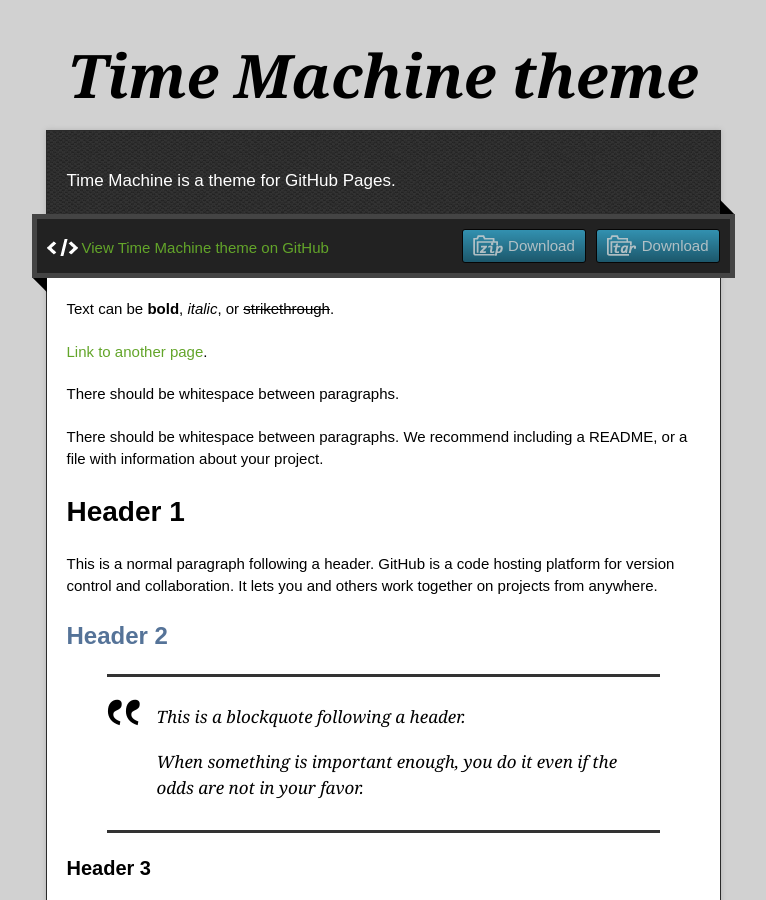
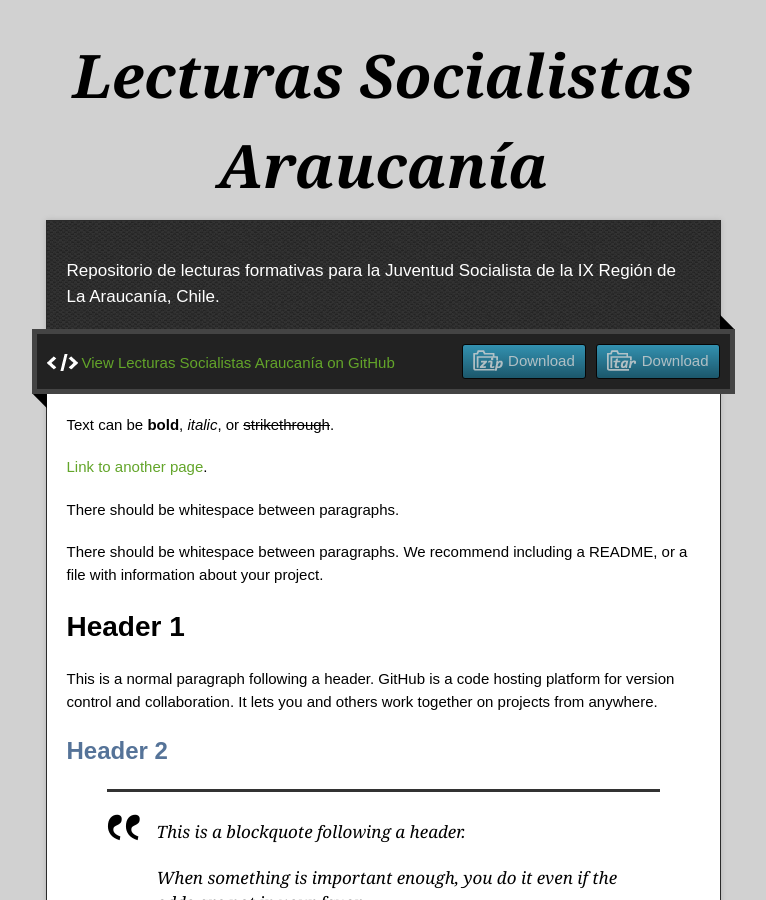
Before and after one commit to BUS-UFRO/Lecturas-Socialistas, a Jekyll site: the page built from index.md, in a window 1280 px wide and 900 px high. Shown: the whole window, without its empty margins (257-1023 px from the left). Built offline with Jekyll 4.4.1, drawn with Linux system fonts in a browser that asks for light colours; some of the changed text lies outside the part shown.

Commit message:
Cambia descripción

```diff
--- a/_config.yml
+++ b/_config.yml
@@ -1,5 +1,5 @@
-title: Time Machine theme
-description: Time Machine is a theme for GitHub Pages.
+title: Lecturas Socialistas Araucanía
+description: Repositorio de lecturas formativas para la Juventud Socialista de la IX Región de La Araucanía, Chile.
 show_downloads: true
 google_analytics:
 theme: jekyll-theme-time-machine
```
